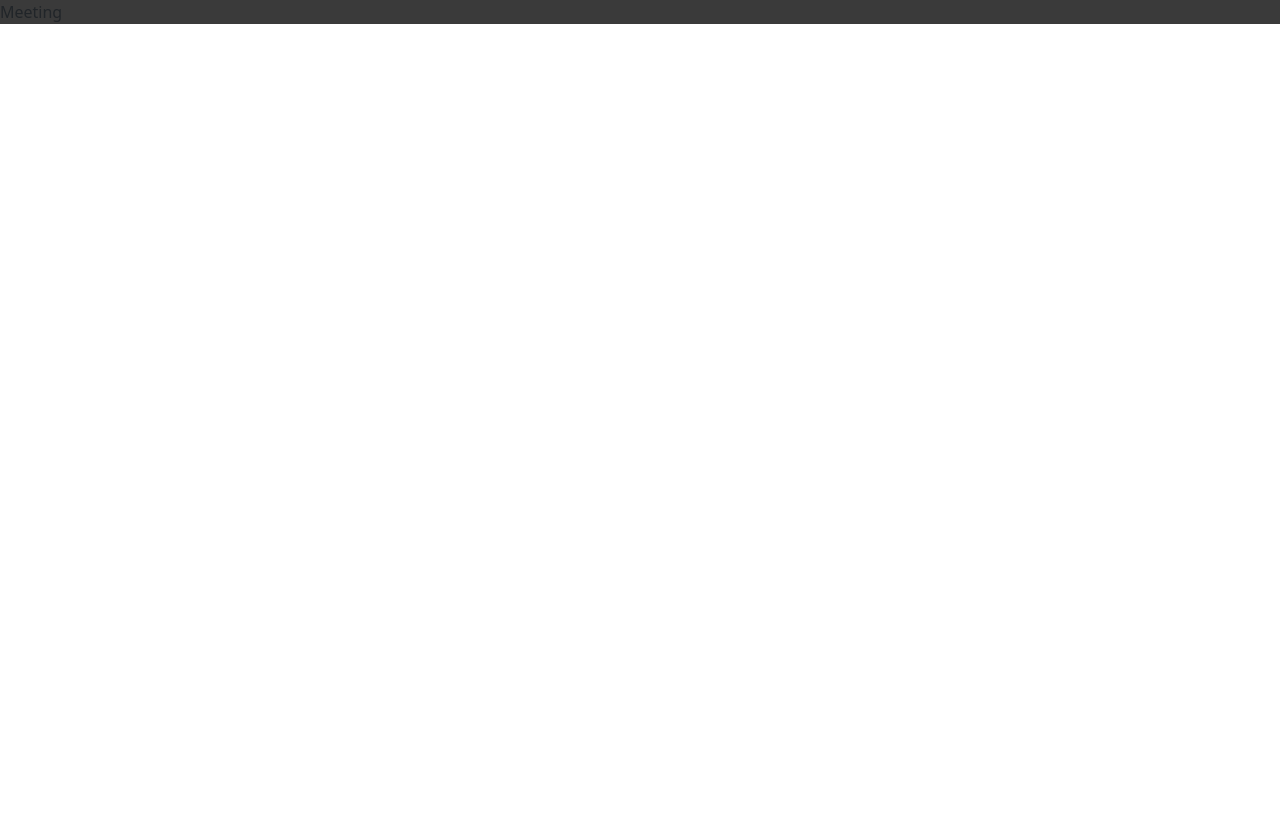
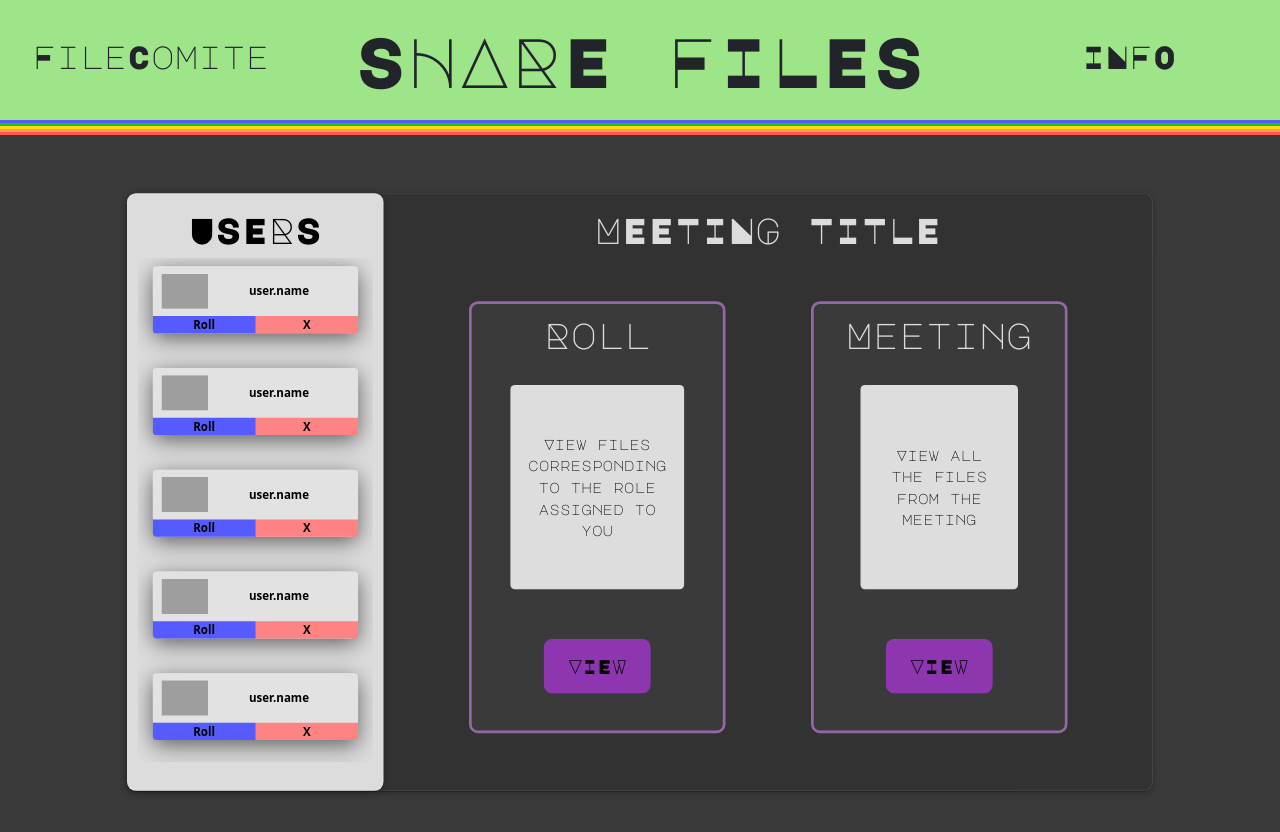
Before and after one commit to Jesuscy/UpgradeFinal2024, a React (Vite) app in the folder Frontend/FileComite/: page /meeting in a window 1280 px wide. Shown: the top 832 px of the page. Before the commit the page ends 800 px from the top, so only its background shows below. Built offline with nearby package versions, Linux system fonts and the light colour scheme; grey boxes are pictures that could not be loaded; a web font is replaced by a local one.

Commit message:
Add Meeting.jsx, Meeting.css, UserRow.jsx, UserRow.css, SelectUserRoll.jsx(en progreso), SelectUserRoll.css(en progreso)

```diff
--- /dev/null
+++ b/Frontend/FileComite/src/assets/common/UserRow.jsx
@@ -0,0 +1,26 @@
+import React from 'react';
+import { } from "../../styles/UserRow-styles.css";
+
+const UserRow = () => {
+    return (
+        <>
+        <div className="row user-row">
+
+            <div className="col-md-12 col-sm-12 col-xs-12 user-profile">{/*Nombre Reunion */}
+                    <img className="col-md-3 col-sm-12 col-xs-12" src='https://www.imagensempng.com.br/wp-content/uploads/2021/08/Icone-usuario-Png.png' alt='user'/>
+                    <strong className="col-md-9 col-sm-12 col-xs-12">user.name</strong>
+            </div>
+
+            <div className="col-md-6 col-sm-12 col-xs-12 user-specs-button roll">{/*Botones Cambiar UserRoll */}
+                <strong>Roll</strong>
+            </div>
+
+            <div className="col-md-6 col-sm-12 col-xs-12 user-specs-button delete">{/*Botones Quitar User del Meeting */}
+                <strong>X</strong>
+            </div>
+        </div>
+        </>
+    )
+}
+
+export default UserRow
--- a/Frontend/FileComite/src/assets/components/Meeting.jsx
+++ b/Frontend/FileComite/src/assets/components/Meeting.jsx
@@ -1,9 +1,81 @@
-import React from 'react'
-import { BrowserRouter as Router, Routes, Route, Link } from 'react-router-dom'
+import { Button } from "bootstrap";
+import React from "react";
+import { BrowserRouter as Router, Routes, Route, Link } from "react-router-dom";
+import { Header } from "../common/Header";
+import { } from "../../styles/Meeting-styles.css";
+import UserRow from '../common/UserRow.jsx';
 
 export const Meeting = (props) => {
-    const port = props.port
     return (
-        <div>Meeting</div>
-    )
-}
+        <>
+            <Header />
+
+            <div className="container meeting-container">
+                <div className="meeting-content">
+
+
+                    <div className="row meetings__users-content">
+
+
+
+                        <div className="col-md-3 col-sm-12 col-xs-12 meetings-users">
+                            <div className="row meetings__user-list">
+                                <div className="col-md-12 col-sm-12 col-xs-12 user-title">
+                                    <h1>USERS</h1>
+                                </div>
+                                <div className="user-overflow">
+                                    <div className="col-md-12 col-sm-12 col-xs-12 user-rows">
+                                        <UserRow />
+                                        <UserRow />
+                                        <UserRow />
+                                        <UserRow />
+                                        <UserRow />
+                                        <UserRow />
+                                        <UserRow />
+                                        <UserRow />
+                                        <UserRow />
+                                    </div>
+                                </div>
+                            </div>
+                        </div>
+
+                        <div className="col-md-9 col-sm-12 col-xs-12 meeting-box">
+
+                            <div className="row box__meetings-title">
+                                <div className="col-md-12 col-sm-12 col-xs-12">
+                                    <h1>MEETING TITLE</h1>
+                                </div>
+                            </div>
+
+                            <div className="row meetings-select">
+                                <div className="col-md-4 col-sm-12 col-xs-12 meetings-select__options">
+                                    <h1>
+                                        Roll
+                                    </h1>
+                                    <p>
+                                        View files corresponding to the role assigned to you
+                                    </p>
+                                    <button className="meetings-select__button">
+                                        VIEW
+                                    </button>
+                                </div>
+
+                                <div className="col-md-4 col-sm-12 col-xs-12 meetings-select__options">
+                                    <h1>Meeting</h1>
+                                    <p>
+                                        View all the files from the meeting
+                                    </p>
+                                    <button className="meetings-select__button">
+                                        VIEW
+                                    </button>
+                                </div>
+                            </div>
+
+                        </div>
+                    </div>
+
+                </div>
+            </div>
+        </>
+    );
+};
--- /dev/null
+++ b/Frontend/FileComite/src/styles/Meeting-styles.css
@@ -0,0 +1,104 @@
+.meeting-content {
+    margin-top: 5vh;
+}
+
+.meeting-container {
+    height: 85vh;
+    font-family: "Major Mono Display", monospace;
+}
+
+.meetings__users-content {
+    display: flex;
+    border-radius: 10px;
+    margin: 10vh auto;
+    min-height: 83vh;
+    max-height: 90vh;
+    transform: scale(0.9);
+    background-color: #313131d2;
+    box-shadow: rgba(0, 0, 0, 0.25) 0px 0.0625em 0.0625em,
+        rgba(0, 0, 0, 0.25) 0px 0.125em 0.5em,
+        rgba(255, 255, 255, 0.1) 0px 0px 0px 1px inset;
+}
+
+.meetings-users {
+    display: flex;
+    justify-content: center;
+    align-items: flex-start;
+    background-color: #dfdfdffb;
+    padding-top: 2vh;
+    border-top-left-radius: 10px;
+    border-top-right-radius: 10px;
+    border-bottom-right-radius: 10px;
+    border-bottom-left-radius: 10px;
+    text-align: center;
+    color: #000000;
+    font-weight: 600;
+    box-shadow: rgba(0, 0, 0, 0.25) 0px 0.0625em 0.0625em,
+        rgba(0, 0, 0, 0.25) 0px 0.125em 0.5em,
+        rgba(255, 255, 255, 0.1) 0px 0px 0px 1px inset;
+}
+
+.meetings__user-title h1 {
+    font-weight: 600;
+    color: black;
+}
+
+.user-rows{
+    max-height: 70vh;
+    overflow-y: auto;   /* Habilita el scroll vertical */
+    overflow-x: hidden;
+    clip-path: inset(0 round 8px); /* Recorta el área visible */
+}
+
+.meeting-box{
+    display: flex;
+    flex-direction: column;
+}
+
+.box__meetings-title {
+    text-align: center;
+    height: 15vh;
+}
+
+.box__meetings-title h1 {
+    font-weight: 600;
+    color: #dfdfdffb;
+    padding-top: 2vh;
+}
+
+.meetings-select{
+    display: flex;
+    justify-content: space-evenly;
+    height: 60vh;
+}
+
+.meetings-select__options{
+    display: flex;
+    flex-direction: column;
+    align-items: center;
+    background-color: #3a3a3a;
+    color: #dfdfdffb;
+    border-radius: 10px;
+    border: 3px solid rgb(148, 104, 165);
+    padding: 10px;
+}
+
+.meetings-select__options p{
+    color: black;
+    display: flex;             /* Habilitar flexbox */
+    justify-content: center;   /* Centrar horizontalmente */
+    align-items: center;
+    text-align: center;
+    background-color:rgb(221,221,221);
+    border-radius: 5px;
+    height: 50%;
+    padding: 10px 20px;
+    margin: 3vh 5vh;
+}
+
+.meetings-select__button{
+    margin: auto;
+    font-size: 22px;
+    border-radius: 10px;
+    background-color: rgb(141, 54, 175);
+}
--- /dev/null
+++ b/Frontend/FileComite/src/styles/UserRow-styles.css
@@ -0,0 +1,53 @@
+.user-row {
+    display: flex;
+    font-family: 'Baloo 2 Variable', system-ui;
+    font-weight: 600;
+    box-shadow: rgba(36, 36, 36, 0.678) 0px 7px 29px 0px;
+    font-size:16px;
+    transform: scale(0.8);
+    margin: 20px;
+    transition: 0.3s ease;
+    border-radius: 10px;
+}
+
+.user-row:hover {
+    box-shadow: rgba(43, 43, 44, 0.3) 0px 0px 0px 0px;
+}
+
+.user-profile {
+    background-color: rgb(226, 226, 226);
+    border-top-left-radius: 2px;
+    border-bottom-left-radius: 2px;
+    display: flex;
+    align-items: center;
+    justify-content: center;
+    border-radius: 5px;
+}
+
+.user-profile{
+    padding: 10px 10px;
+}
+
+
+.user-specs-button {
+
+    display: flex;
+    justify-content: center;
+    transition: 0.3s ease;
+    color: black;
+}
+
+.roll{
+    border-bottom-left-radius: 5px;
+    background-color:rgb(85,91,255);
+}
+
+.delete{
+    border-bottom-right-radius: 5px;
+    background-color: rgb(255, 131, 131);
+}
+
+.user-specs-button:hover {
+    transform: scale(1.1);
+    cursor: pointer;
+}
```
Also changed, not shown: Frontend/FileComite/src/assets/common/SelectUserRoll.jsx (added, +14 -0 lines), Frontend/FileComite/src/styles/SelectUserRoll.css (added, +14 -0 lines), Frontend/FileComite/src/assets/common/FileRows.jsx (deleted).
